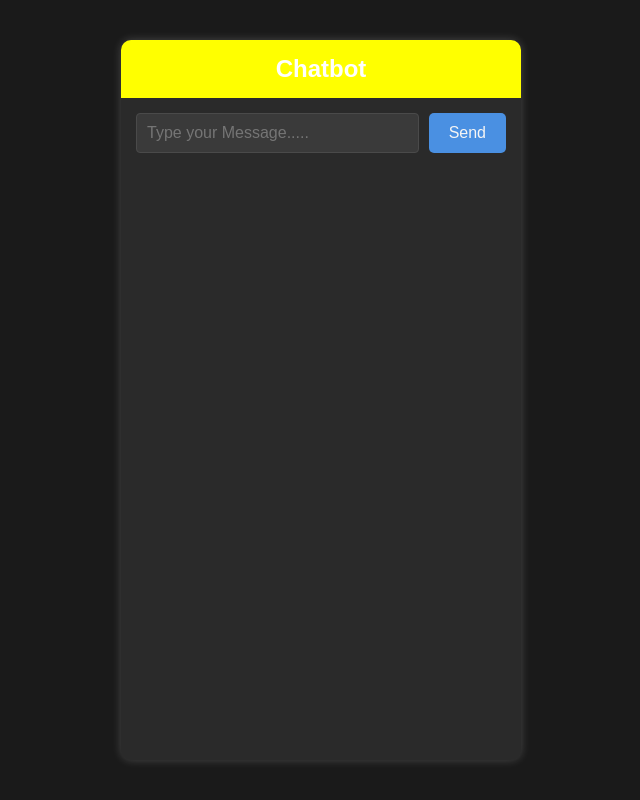
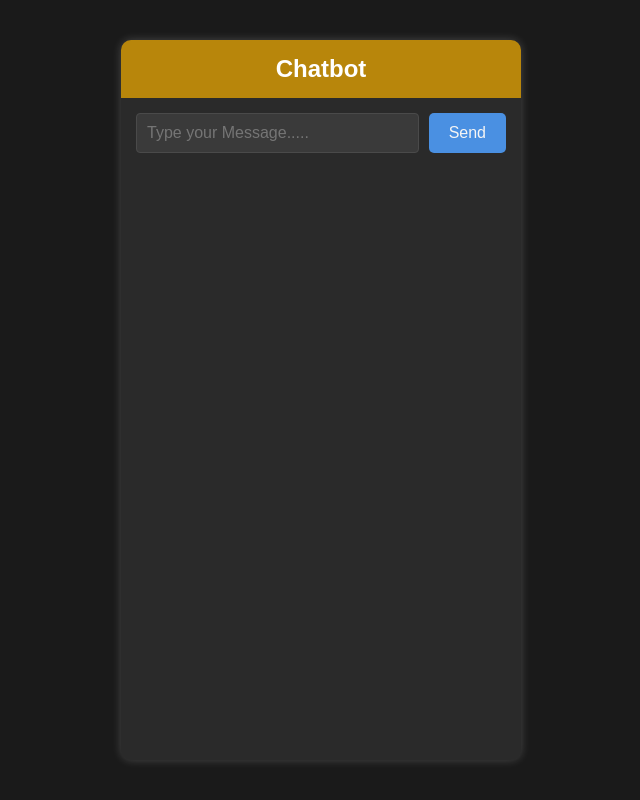
Before and after one commit to Danny-creative/ChatBot, a plain HTML site: page index.html in a window 1280 px wide. Shown: the whole page, without its empty margins (319-959 px from the left). Drawn offline with Linux system fonts and the light colour scheme.

Commit message:
Change chat header background color
Updated chat header background color to a darker shade of yellow.

```diff
--- a/styles.css
+++ b/styles.css
@@ -22,7 +22,7 @@ body{
 }
 
 .chat-header{
-    background-color: yellow;
+    background-color: #B8860B;
     color: white;
     padding: 15px;
     text-align: center;
```
